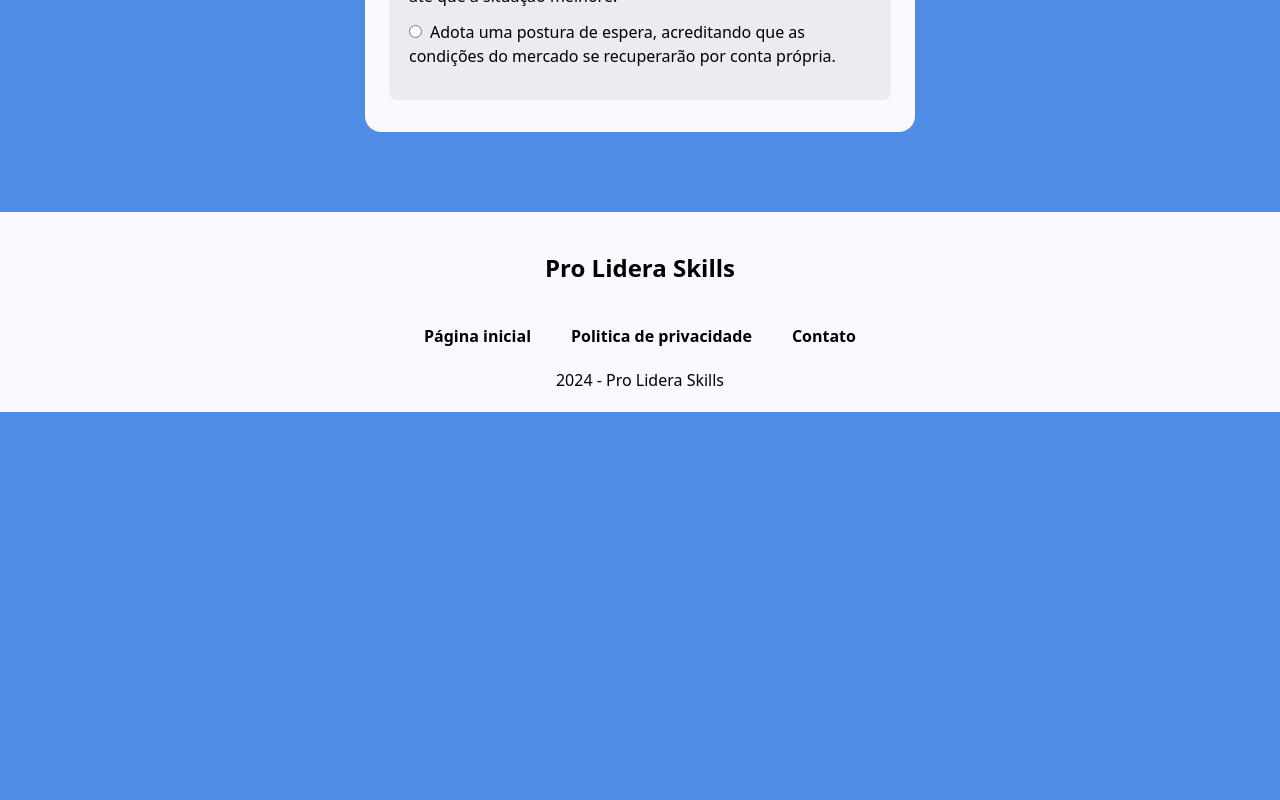
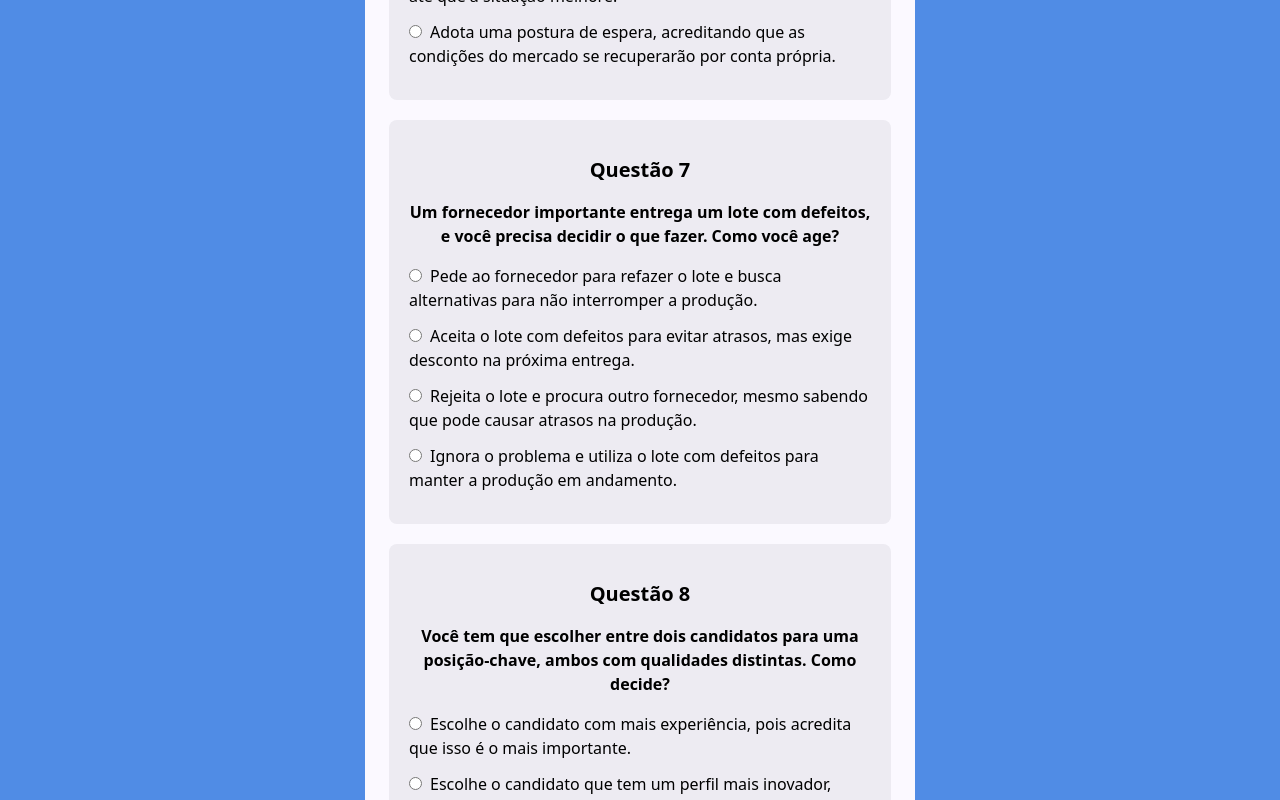
Before and after one commit to softexrecifepe/PI-PRO-LIDERA-TURMA-09-EQUIPE-02, a Next.js app: page /quests1-2 in a window 1280 px wide. Shown: the part 2640-3440 px from the top of the page. Before the commit the page ends 3052 px from the top, so only its background shows below. Built offline with nearby package versions, Linux system fonts and the light colour scheme.

Commit message:
made forms the slice element from the form component reusable

```diff
--- a/src/app/components/forms.tsx
+++ b/src/app/components/forms.tsx
@@ -2,11 +2,14 @@ import React from "react";
 import { MultipleChoiceQuestion } from "./MultipleChoiceQuestion";
 import Data from "../../../data.json"
 
-export function Forms() {
+export function Forms({sliceStart, sliceEnd}: {sliceStart: number, sliceEnd: number}) {
+  const start : number = sliceStart;
+  const end : number = sliceEnd;
   return(
     <div  className="bg-box w-[550px] mt-6 mx-auto p-3 text-center rounded-2xl">
     {
-      Data.slice(0, 6).map(question => (    //mapeia todos elementos do question,
+
+      Data.slice(start, end).map(question => (    //mapeia todos elementos do question,
                                 //realizando um comportamento para cada um
         <div className="p-5 rounded-lg mx-w-[400px] mx-3 my-5 bg-question">
         <h2 className="my-4 font-bold text-xl">Questão {question.id}</h2>  {/* pega o id e as perguntas de cada elemento */}
--- a/src/app/pages/quests1-2/page.tsx
+++ b/src/app/pages/quests1-2/page.tsx
@@ -6,7 +6,9 @@ import { Forms } from "@/app/components/forms";
 export default function test(){
     return(
         <div>
-            <Forms></Forms>
+            <Forms sliceStart={0} sliceEnd={6}></Forms>
+            <Forms sliceStart={6} sliceEnd={12}></Forms>
+            <Forms sliceStart={12} sliceEnd={18}></Forms>
             <div className="text-center mt-20">
             <Button buttonText="Finalizar" href="/pages/results" />
             </div>
```
